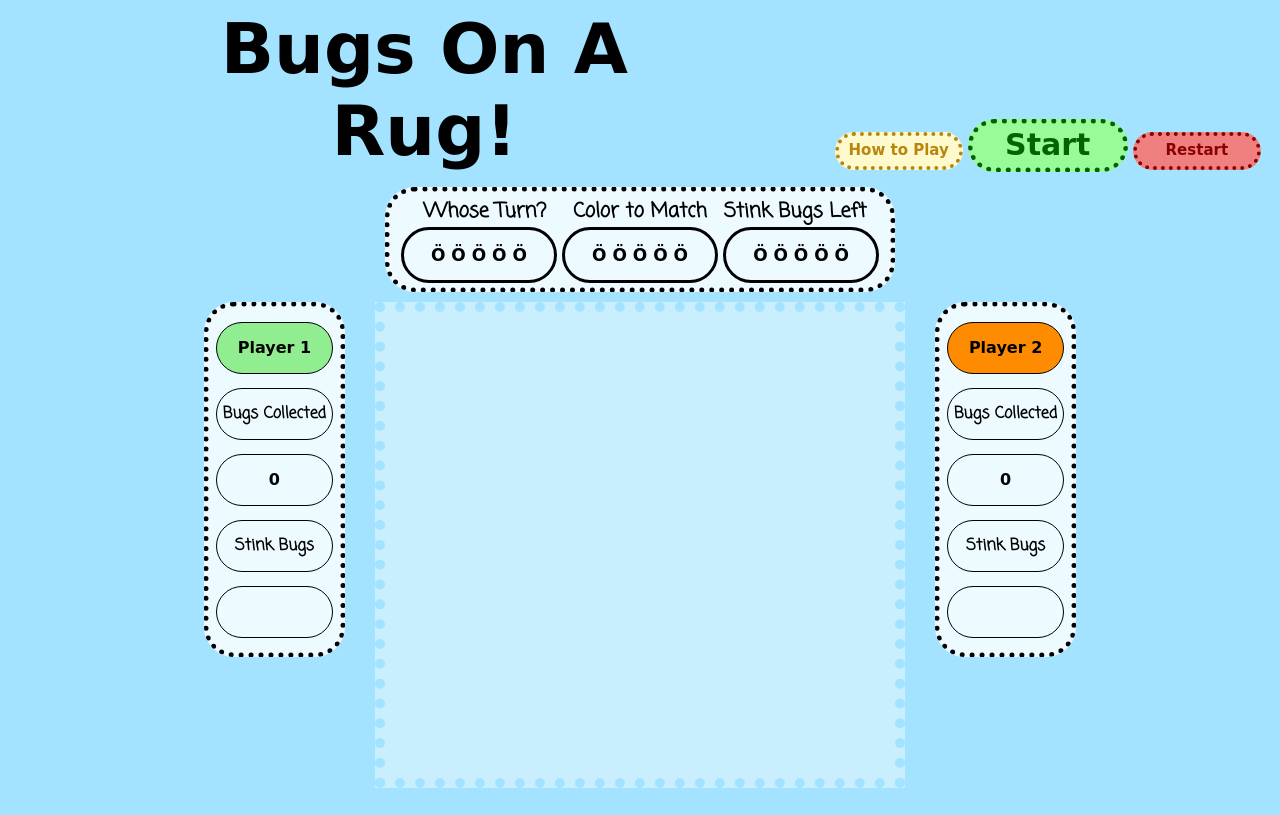
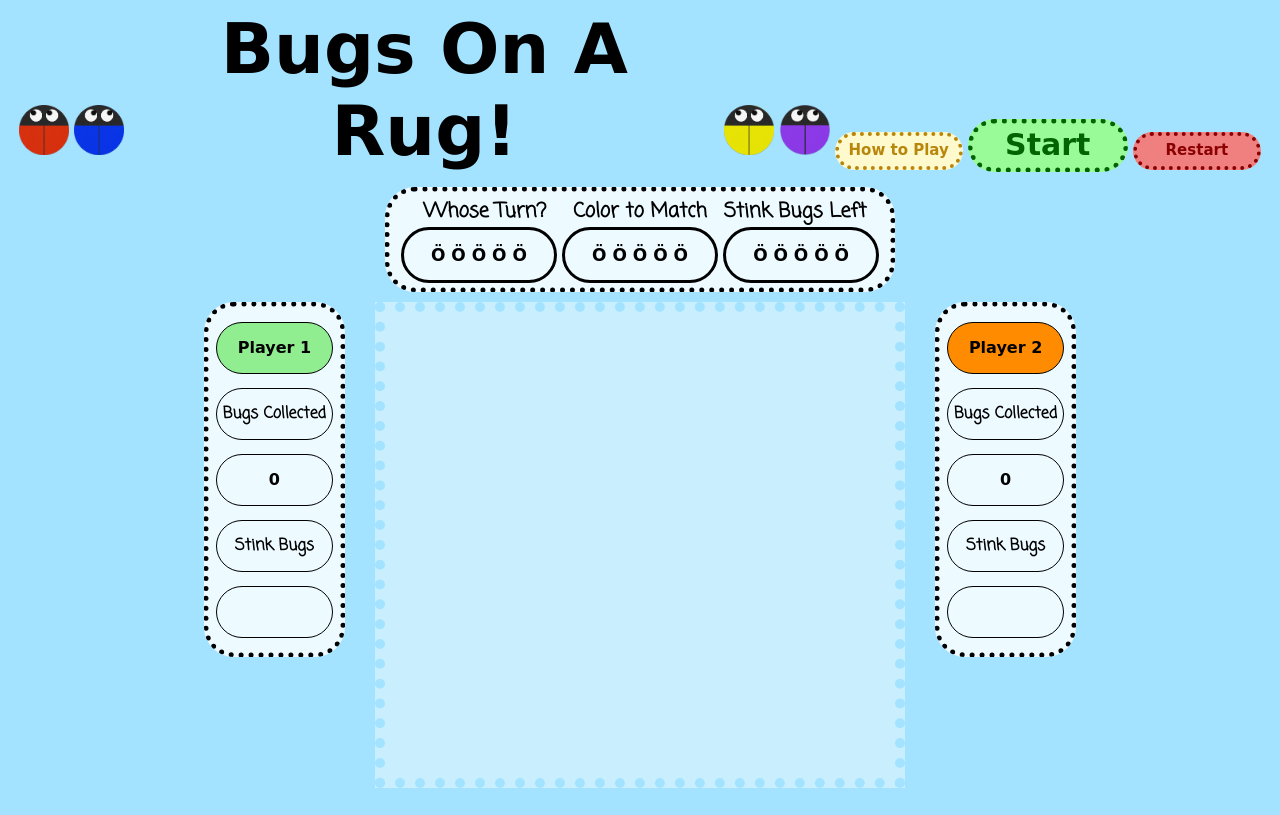
Before and after one commit to matthewybutt/bugs_on_a_rug, a plain HTML site: page index.html in a window 1280 px wide. Drawn offline with Linux system fonts and the light colour scheme; a web font is replaced by a local one.

Commit message:
Reformat for gh-gages

```diff
--- a/css/main.css
+++ b/css/main.css
@@ -30,7 +30,7 @@ font-family: 'Short Stack', cursive;
 	display: inline-block;
 	width: 50px;
 	height: 50px;
-	background-image: url("images/redbug02.png");
+	background-image: url("../../images/redbug02.png");
 	background-size: 100%;
 	background-repeat: no-repeat;
 }
@@ -38,7 +38,7 @@ font-family: 'Short Stack', cursive;
 	display: inline-block;
 	width: 50px;
 	height: 50px;
-	background-image: url("images/bluebug03.png");
+	background-image: url("../../images/bluebug03.png");
 	background-size: 100%;
 	background-repeat: no-repeat;
 }
@@ -46,7 +46,7 @@ font-family: 'Short Stack', cursive;
 	display: inline-block;
 	width: 50px;
 	height: 50px;
-	background-image: url("images/yellowbug03.png");
+	background-image: url("../../images/yellowbug03.png");
 	background-size: 100%;
 	background-repeat: no-repeat;
 }
@@ -54,7 +54,7 @@ font-family: 'Short Stack', cursive;
 	display: inline-block;
 	width: 50px;
 	height: 50px;
-	background-image: url("images/purplebug04.png");
+	background-image: url("../../images/purplebug04.png");
 	background-size: 100%;
 	background-repeat: no-repeat;
 }
--- a/index.html
+++ b/index.html
@@ -3,8 +3,8 @@
 <head>
 	<meta charset="UTF-8">
 	<title>Bugs On A Rug</title>
+	<link href='https://fonts.googleapis.com/css?family=Coming+Soon|Short+Stack' rel='stylesheet' type='text/css'>
 	<link rel="stylesheet" href="css/main.css">
-	<link href='https://fonts.googleapis.com/css?family=Coming+Soon|Short+Stack' rel='stylesheet' type='text/css'>
 </head>
 <body class="body">
 
```
